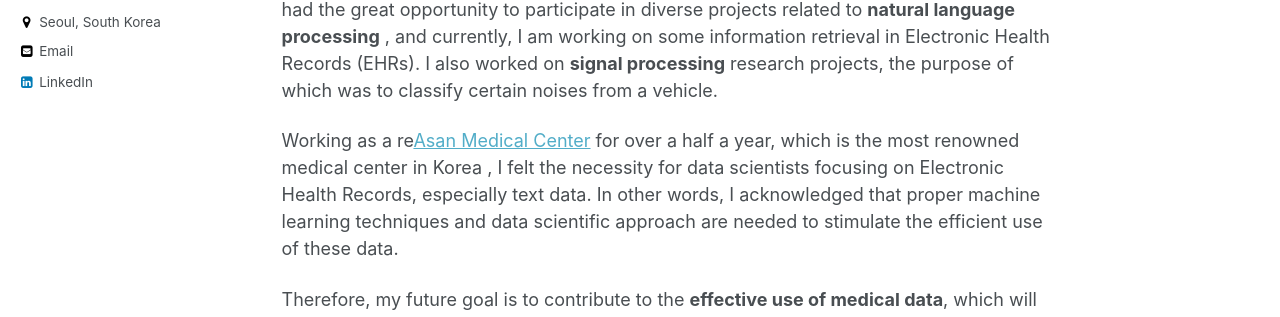
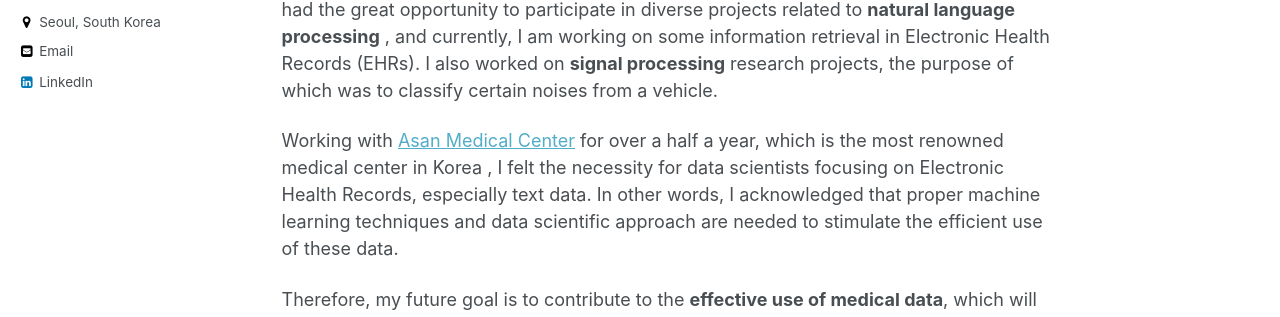
Before and after one commit to namupark/namupark.github.io, a Jekyll site: the page built from _pages/about.md, in a window 1280 px wide and 937 px high. Shown: the part 385-702 px from the top of the window. Built offline with Jekyll 4.4.1, drawn with Linux system fonts in a browser that asks for light colours.

Commit message:
no message

```diff
--- a/_pages/about.md
+++ b/_pages/about.md
@@ -13,6 +13,6 @@ As an undergraduate student, I majored in Convergence Software, Economics, and F
 
 I have a broad research interest area in computer science, especially **machine learning**. I had the great opportunity to participate in diverse projects related to **natural language processing** , and currently, I am working on some information retrieval in Electronic Health Records (EHRs). I also worked on **signal processing** research projects, the purpose of which was to classify certain noises from a vehicle.
 
-Working as a re[Asan Medical Center](http://eng.amc.seoul.kr/gb/lang/main.do) for over a half a year, which is the most renowned medical center in Korea , I felt the necessity for data scientists focusing on Electronic Health Records, especially text data. In other words, I acknowledged that proper machine learning techniques and data scientific approach are needed to stimulate the efficient use of these data.
+Working with [Asan Medical Center](http://eng.amc.seoul.kr/gb/lang/main.do) for over a half a year, which is the most renowned medical center in Korea , I felt the necessity for data scientists focusing on Electronic Health Records, especially text data. In other words, I acknowledged that proper machine learning techniques and data scientific approach are needed to stimulate the efficient use of these data.
 
 Therefore, my future goal is to contribute to the **effective use of medical data**, which will eventually help not only medical experts, but also patients needing accurate diagnoses.
```
